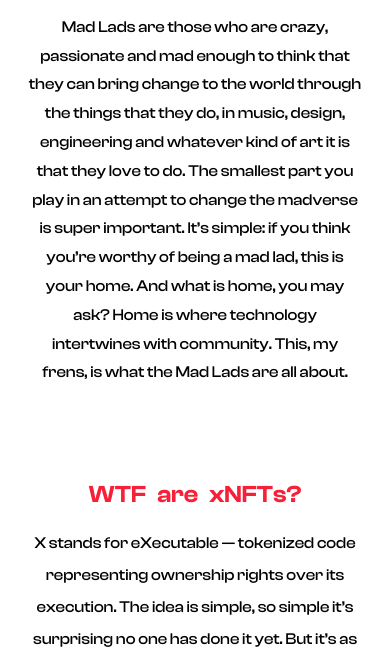
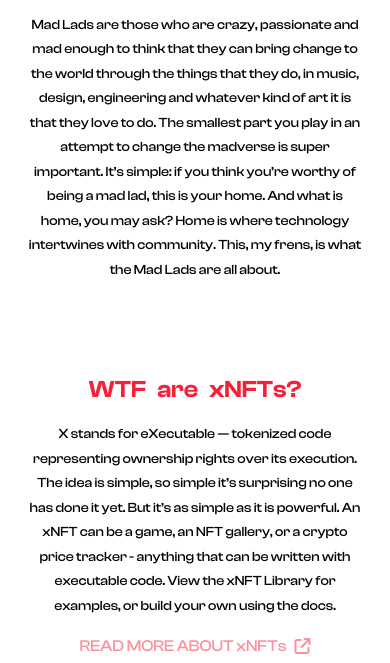
Before and after one commit to winniffy/madlads-landing-page, a plain HTML site: page index.html in a window 390 px wide. Shown: the part 652-1315 px from the top of the page. Drawn offline with Linux system fonts and the light colour scheme; files whose address does not match are found by name.

Commit message:
reduce mobile font size

```diff
--- a/styles.css
+++ b/styles.css
@@ -448,6 +448,7 @@ p, h1, h2, div, article, a, li {padding: 0; margin: 0; text-decoration: none; li
         max-width: 90%;
         margin: 0 auto;
         line-height: 180%;
+        font-size: .85rem;
     }
 
     .xnft-backpack-section {
@@ -468,7 +469,8 @@ p, h1, h2, div, article, a, li {padding: 0; margin: 0; text-decoration: none; li
     .wtf-xnft-subtext {
         width: 90%;
         margin: 1.25rem auto;
-        line-height: 200%;
+        line-height: 180%;
+        font-size: .85rem;
     }
 
     .what-backpack-container {
@@ -499,6 +501,10 @@ p, h1, h2, div, article, a, li {padding: 0; margin: 0; text-decoration: none; li
 
     .immadculate-container {
         margin-top: 1rem;
+    }
+
+    .immadculate-subtext {
+        font-size: .7rem;
     }
 
     .gallery {
```
